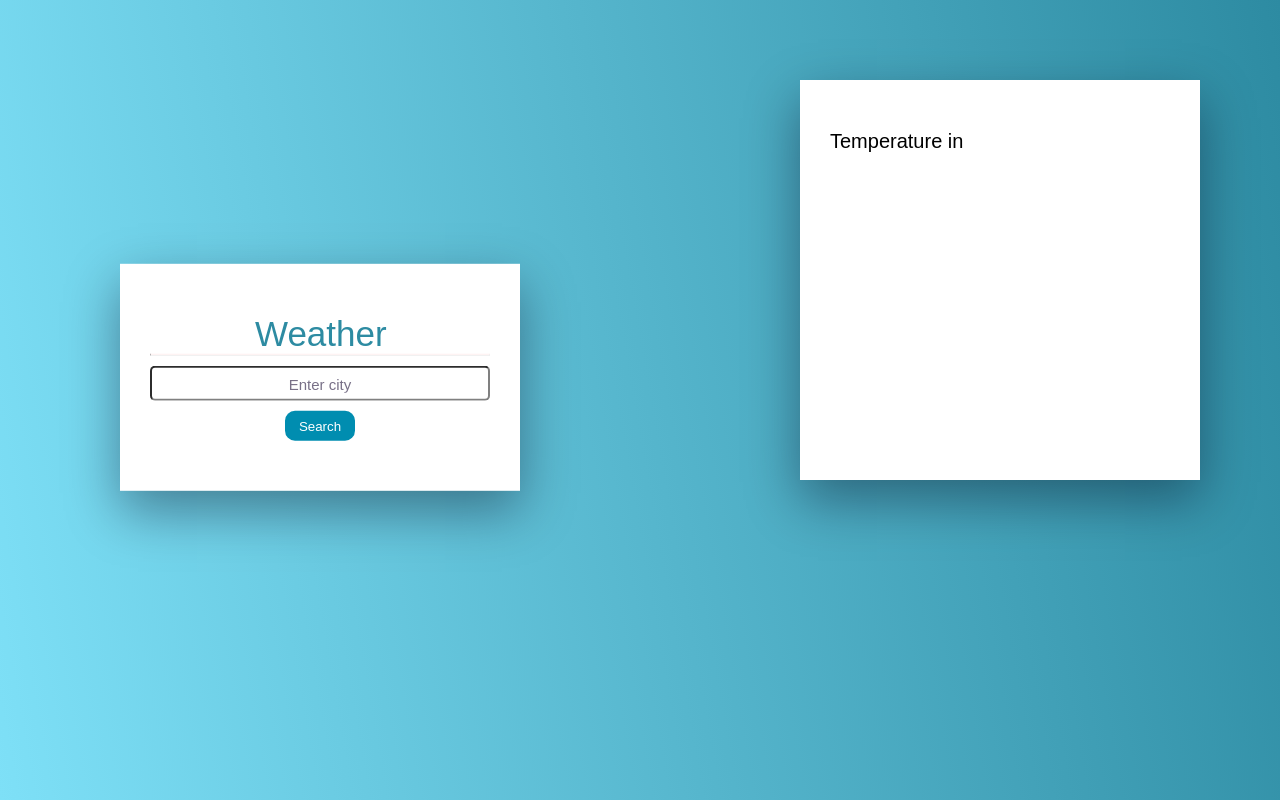
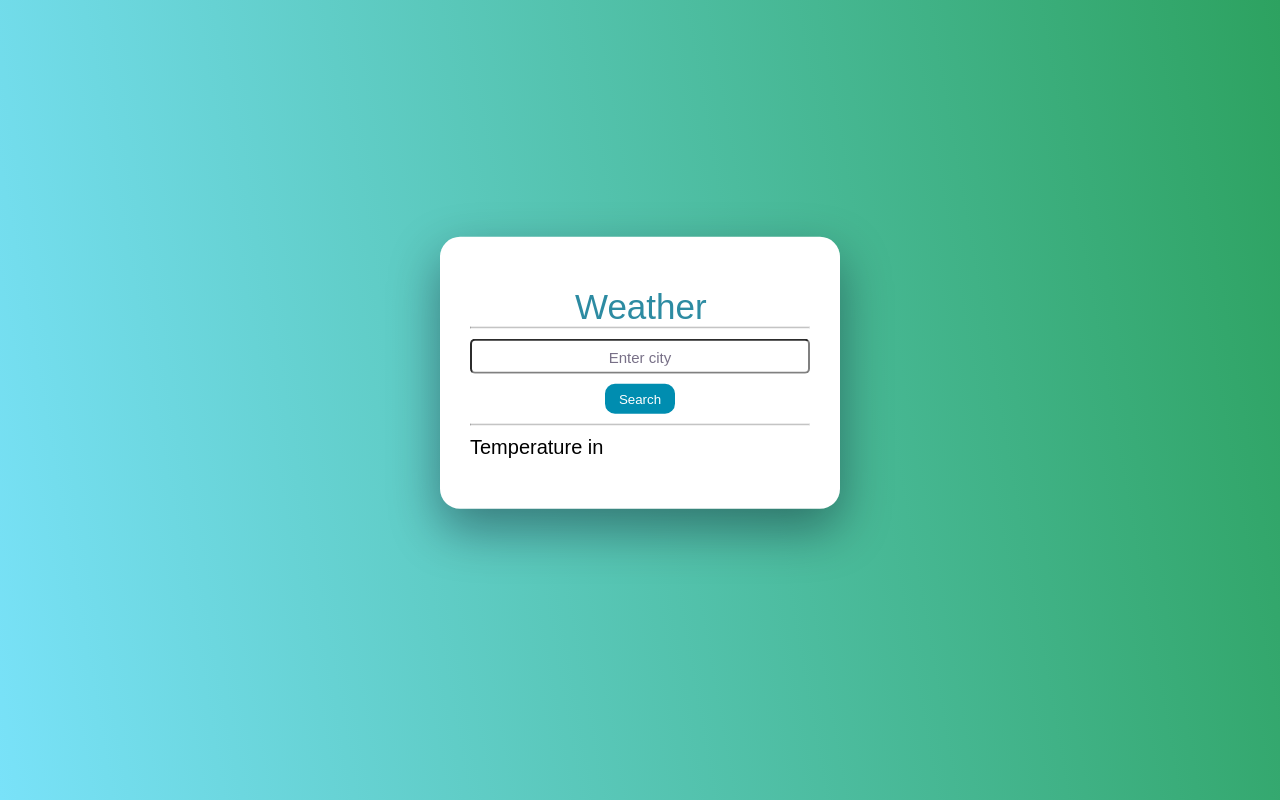
Before and after one commit to TeoElRey/Teo-s-GitHub, a website: page weather/weather.html in a window 1280 px wide. Drawn offline with Linux system fonts and the light colour scheme.

Commit message:
updated ux

```diff
--- a/weather/weather.css
+++ b/weather/weather.css
@@ -6,17 +6,18 @@
 }
 body {
   height: 100vh;
-  background: linear-gradient(260deg,#2d8ba2, #7ee0f7);
+  background: linear-gradient(260deg,#2da260, #79e2f9);
 }
 .weather {
   width: 400px;
   background-color: white;
   padding: 50px 30px;
   position: absolute;
-  transform: translate(-130%, -60%);
+  transform: translate(-50%, -60%);
   top: 50%;
   left: 50%;
   box-shadow: 0 20px 50px rgba(0, 5, 24, 0.4);
+  border-radius: 20px;
 }
 .name {
   translate: 105px;
@@ -42,21 +43,22 @@ body {
   font-size: 15px;
 }
 .solid {
-  border-top: 0.01px solid rgb(255, 240, 240);
+  border-top: 0.01px solid rgb(178, 178, 178);
 }
-.display {
+/* .display {
   display: inline-block;
   background-color: white;
   width: 400px;
-  height: 400px;
+  height: 100px;
   padding: 50px 30px;
   position: absolute;
   box-shadow: 0 20px 50px rgba(0, 5, 24, 0.4);
-  transform: translate(200%, 20%);
-}
+  transform: translate(150%, 80%);
+} */
 .temp {
   font-weight: normal;
   font-size: 20px;
+  margin-top: 10px;
 }
 .temp-value {
   margin-left: 5px;
@@ -76,4 +78,9 @@ body {
 }
 .send:hover {
   opacity: 0.75;
+  cursor: pointer;
 }
+.other-solid {
+  border-top: 0.01px solid rgb(178, 178, 178);
+  margin-top: 10px;
+}
--- a/weather/weather.html
+++ b/weather/weather.html
@@ -14,11 +14,13 @@
         <input class="txt" id="textbox" type="text" spellcheck="false" placeholder="Enter city" required>
         <button class="send" id="search">Search</button required>
       </div>
+      <hr class="other-solid">
       <!-- <p class="description">this is a descript</p> -->
-    </div>
-    <div class="display">
       <h1 class="temp">Temperature in <p id="city-name" class="city-name"></p><p class="temp-value" id="temp-value"></p></h1>
     </div>
+    <!-- <div class="display">
+      <h1 class="temp">Temperature in <p id="city-name" class="city-name"></p><p class="temp-value" id="temp-value"></p></h1>
+    </div> -->
     <script src="weather.js"></script>
   </body>
 </html>
--- a/weather/weather.js
+++ b/weather/weather.js
@@ -5,6 +5,7 @@ let request = document.getElementById("city-name");
 
 button.addEventListener("click", async () => {
   let city = txt.value;
+  txt.placeholder = 'Enter City';
   city = city.charAt(0).toUpperCase() + city.slice(1)
   request.innerHTML = city + ':';
   txt.value = '';
@@ -15,5 +16,6 @@ button.addEventListener("click", async () => {
    temp.innerHTML = parseInt(temperature) + '°C'})
   .catch(function () {
     txt.placeholder = 'Please Enter a Valid Location';
+    temp.innerHTML = 'NA';
   })
 })
```
